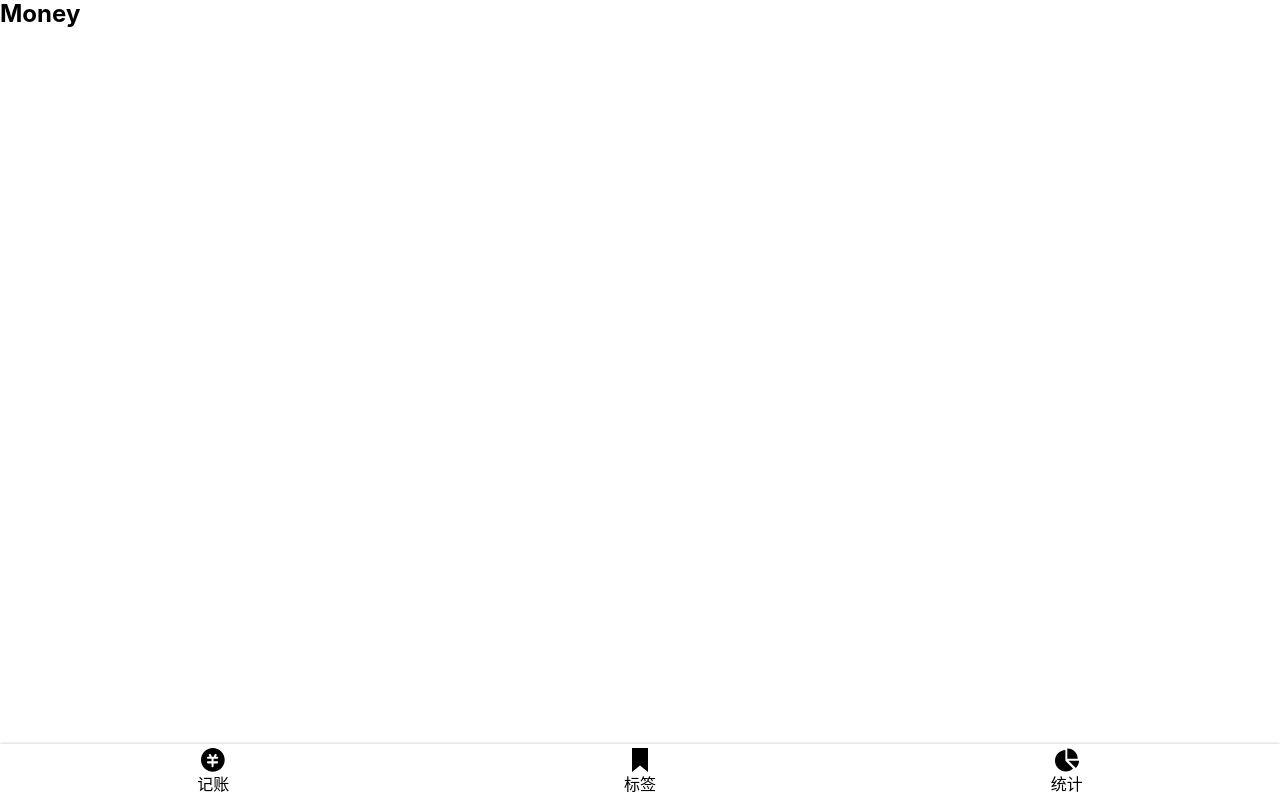
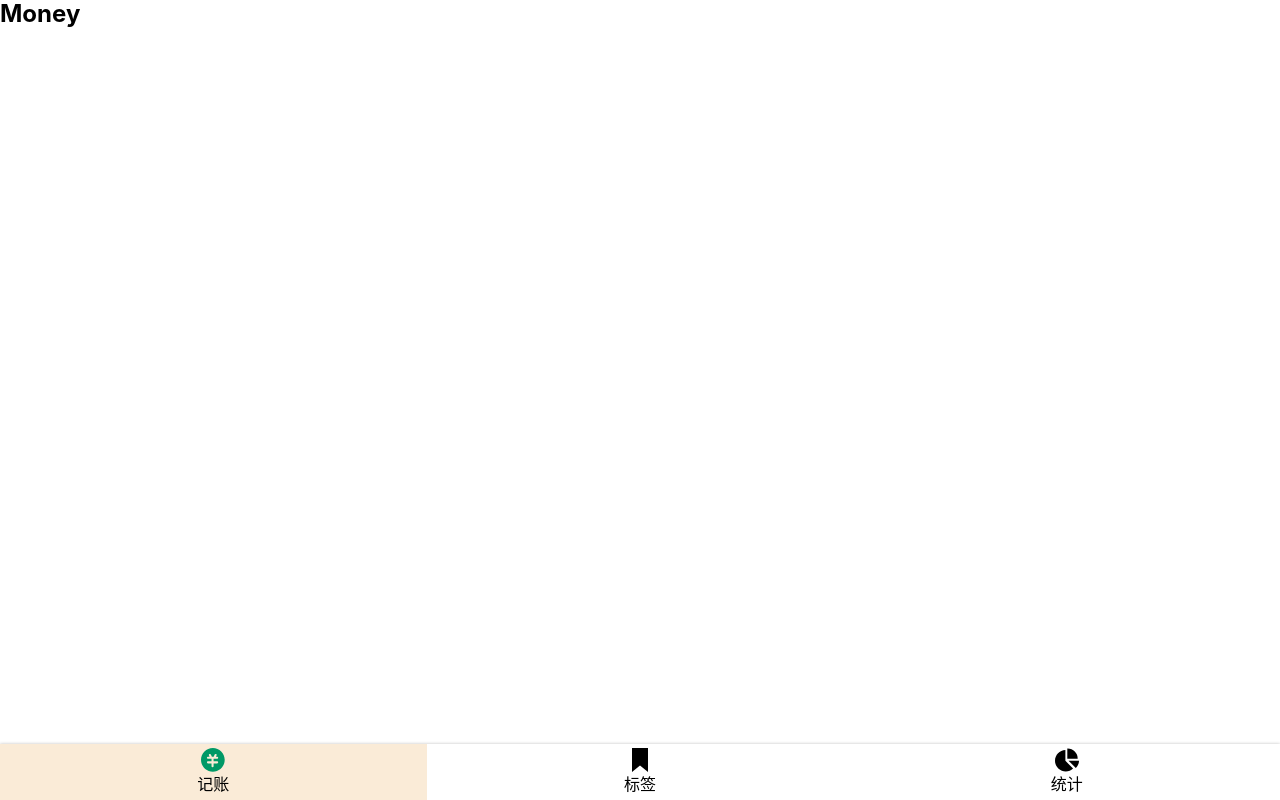
Before and after one commit to sbgrb/mycost-React-Code, a React app: page /#/money in a window 1280 px wide. Built offline with nearby package versions, Linux system fonts and the light colour scheme.

Commit message:
增加图标点亮样式

```diff
--- a/src/Components/Nav.tsx
+++ b/src/Components/Nav.tsx
@@ -1,5 +1,5 @@
 import styled from "styled-components";
-import {Link} from "react-router-dom";
+import {Link, NavLink} from "react-router-dom";
 import React from "react";
 import Icon from "./Icon";
 
@@ -22,6 +22,12 @@ const Wrapper = styled.nav`
               width: 24px;
               height: 24px;
             }
+            &.selected{
+            background: antiquewhite;
+              .icons{
+                fill: #096;
+              }
+            }
         }
         }
      }
@@ -32,17 +38,17 @@ const Nav = () => {
         <Wrapper>
             <ul>
                 <li>
-                    <Link to="/money">
+                    <NavLink to="/money" activeClassName='selected'>
                         <Icon name='money'/>
-                        记账</Link>
+                        记账</NavLink>
                 </li>
                 <li>
-                    <Link to="/tags">
-                        <Icon name='tags'/>标签</Link>
+                    <NavLink to="/tags" activeClassName='selected'>
+                        <Icon name='tags'/>标签</NavLink>
                 </li>
                 <li>
-                    <Link to="/statistics">
-                        <Icon name='statistics'/>统计</Link>
+                    <NavLink to="/statistics" activeClassName='selected'>
+                        <Icon name='statistics'/>统计</NavLink>
                 </li>
             </ul>
         </Wrapper>
```
Lines whose indentation alone changed are shown as unchanged.
